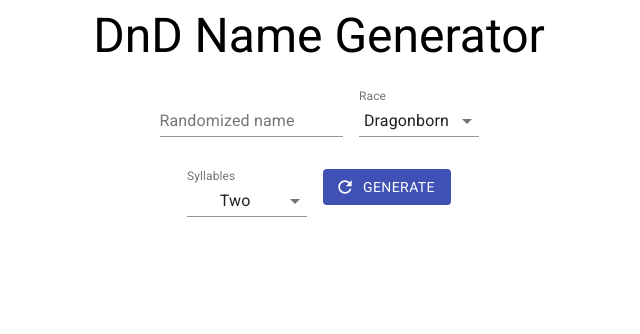
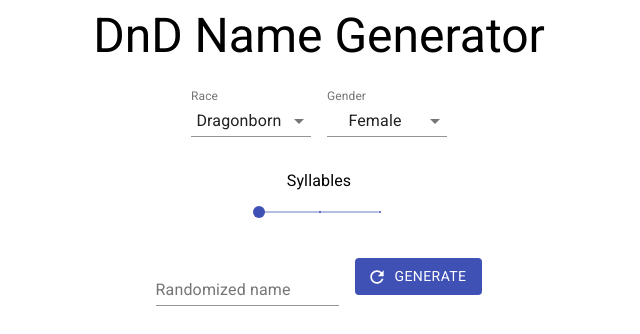
Before and after one commit to mvlasaty23/dnd-name-generator-pwa, a React (Create React App) app: page / in a window 1280 px wide. Shown: the top 334 px of the page, without its empty margins (321-961 px from the left). Built offline with nearby package versions, Linux system fonts and the light colour scheme.

Commit message:
add gender selector and syllable count slider, refactored layout

```diff
--- a/src/App.tsx
+++ b/src/App.tsx
@@ -10,6 +10,7 @@ import {
   makeStyles,
   MenuItem,
   Select,
+  Slider,
   TextField,
   Theme,
   Typography,
@@ -19,7 +20,7 @@ import 'fontsource-roboto';
 import React from 'react';
 import { generateRandomName } from './components/generator/name-generator';
 import languages from './components/language';
-import { races, raceToLanguage } from './components/model';
+import { Gender, races, raceToLanguage } from './components/model';
 
 const raceToSelectMapping: { name: string; value: keyof typeof races }[] = [
   { name: 'Dragonborn', value: 'dragonborn' },
@@ -31,6 +32,11 @@ const raceToSelectMapping: { name: string; value: keyof typeof races }[] = [
   { name: 'Half-Orc', value: 'halfOrc' },
   { name: 'Human', value: 'human' },
   { name: 'Tiefling', value: 'tiefling' },
+];
+
+const genderToSelectMapping: { name: string; value: Gender }[] = [
+  { name: 'Female', value: 'female' },
+  { name: 'Male', value: 'male' },
 ];
 
 const useStyles = makeStyles((theme: Theme) =>
@@ -56,9 +62,14 @@ function App() {
     setRace(event.target.value as keyof typeof races);
   };
 
+  const [gender, setGender] = React.useState(genderToSelectMapping[0].value);
+  const handleGenderChange = (event: React.ChangeEvent<{ value: unknown }>) => {
+    setGender(event.target.value as Gender);
+  };
+
   const [syllablesCount, setSyllablesCount] = React.useState(2);
-  const handleSyllablesCountChange = (event: React.ChangeEvent<{ value: unknown }>) => {
-    setSyllablesCount(event.target.value as number);
+  const handleSyllablesCountChange = (event: React.ChangeEvent<any>, value: number | number[]) => {
+    setSyllablesCount(value as number);
   };
 
   type NameAndLanguage = { name: string; language: string };
@@ -84,9 +95,6 @@ function App() {
         <Grid container spacing={2}>
           <Grid item xs={12}>
             <FormControl className={classes.formControl}>
-              <TextField id="name-input" label="Randomized name" value={name.name} />
-            </FormControl>
-            <FormControl className={classes.formControl}>
               <InputLabel id="race-select-label">Race</InputLabel>
               <Select labelId="race-select-label" id="race-select" value={race} onChange={handleRaceChange}>
                 {raceToSelectMapping.map((race) => (
@@ -96,26 +104,37 @@ function App() {
                 ))}
               </Select>
             </FormControl>
+            <FormControl className={classes.formControl}>
+              <InputLabel id="gender-select-label">Gender</InputLabel>
+              <Select labelId="gender-select-label" id="gender-select" value={gender} onChange={handleGenderChange}>
+                {genderToSelectMapping.map(({ name, value }) => (
+                  <MenuItem key={value} value={value}>
+                    {name}
+                  </MenuItem>
+                ))}
+              </Select>
+            </FormControl>
           </Grid>
           <Grid item xs={12}>
             <FormControl className={classes.formControl}>
-              <InputLabel id="syllables-count-select-label">Syllables</InputLabel>
-              <Select
-                labelId="syllables-count-select-label"
-                id="syllables-count-select"
-                value={syllablesCount}
+              <Typography id="syllables-slider" gutterBottom>
+                Syllables
+              </Typography>
+              <Slider
+                defaultValue={2}
+                aria-labelledby="syllables-slider"
+                valueLabelDisplay="auto"
+                step={1}
+                marks
+                min={2}
+                max={4}
                 onChange={handleSyllablesCountChange}
-              >
-                <MenuItem key={1} value={2}>
-                  Two
-                </MenuItem>
-                <MenuItem key={2} value={3}>
-                  Three
-                </MenuItem>
-                <MenuItem key={3} value={4}>
-                  Four
-                </MenuItem>
-              </Select>
+              />
+            </FormControl>
+          </Grid>
+          <Grid item xs={12}>
+            <FormControl className={classes.formControl}>
+              <TextField id="name-input" label="Randomized name" value={name.name} />
             </FormControl>
             <FormControl className={classes.formControl}>
               <Button
--- a/src/components/model.ts
+++ b/src/components/model.ts
@@ -34,12 +34,14 @@ interface SyllableRoot {
   suffix: string[];
 }
 
+// Returns false on success, and true if the next syllable is not eligble for the given word
+// TODO: feels odd maybe change this
 export type LanguageRule = (nextSyllable: string, word: Syllables) => boolean;
+export type Gender = 'male' | 'female';
 
 export interface LanguagePack {
   rules: LanguageRule[];
   syllables: {
-    male: SyllableRoot;
-    female: SyllableRoot;
+    [k in Gender]: SyllableRoot;
   };
 }
```
